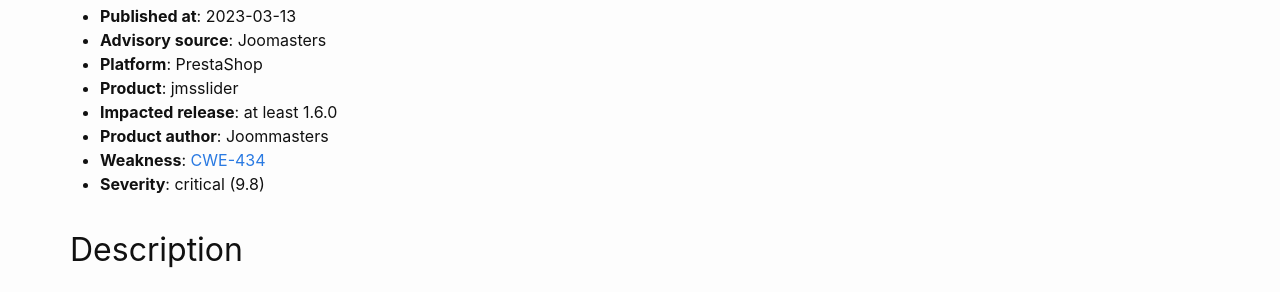
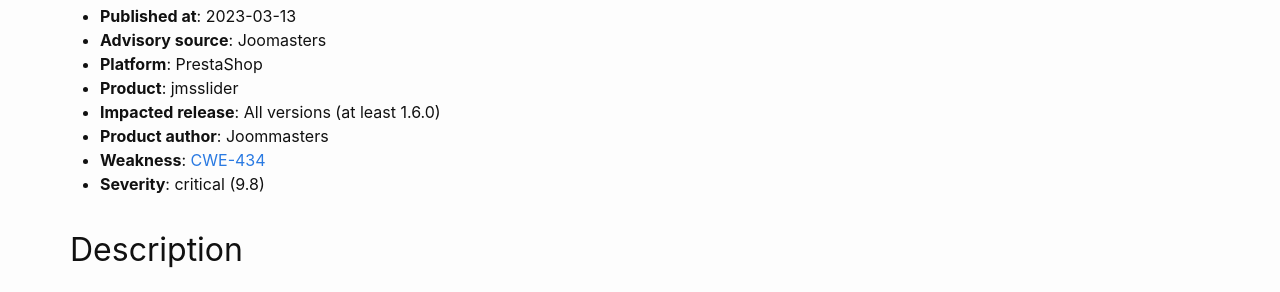
Before and after one commit to friends-of-presta/security-advisories, a Jekyll site: the page built from _posts/2023-03-13-jmsslider.md, in a window 1280 px wide and 900 px high, scrolled down 626 px. Shown: the part 158-450 px from the top of the window. Built offline with Jekyll 4.4.1, drawn with Linux system fonts in a browser that asks for light colours.

Commit message:
Update 2023-03-13-jmsslider.md (#231)
* Update 2023-03-13-jmsslider.md

Fix impacted version text format for better pasing by Wilson Alba module.

* Update 2023-03-13-jmsslider.md

For better parsing, but we keep version.

```diff
--- a/_posts/2023-03-13-jmsslider.md
+++ b/_posts/2023-03-13-jmsslider.md
@@ -20,7 +20,7 @@ This module is for the PrestaShop e-commerce platform and mainly provided with j
 * **Advisory source**: Joomasters
 * **Platform**: PrestaShop
 * **Product**: jmsslider
-* **Impacted release**: at least 1.6.0
+* **Impacted release**: All versions (at least 1.6.0)
 * **Product author**: Joommasters
 * **Weakness**: [CWE-434](https://cwe.mitre.org/data/definitions/434.html)
 * **Severity**: critical (9.8)
```
